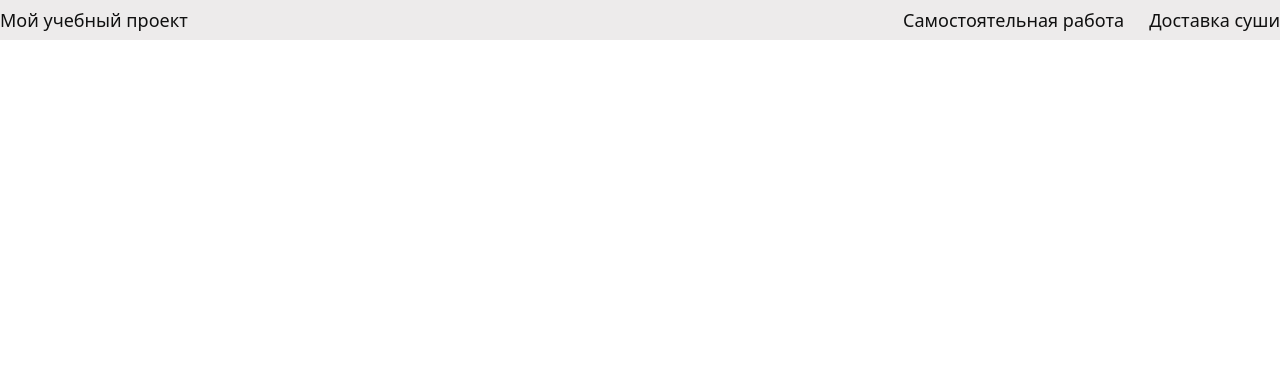
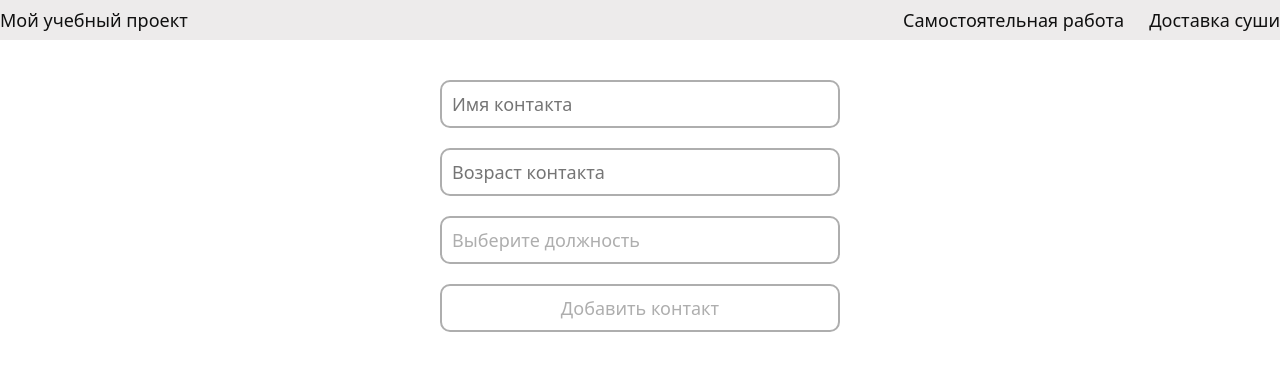
Before and after one commit to ArtErusov/test-project, a React (Create React App) app: page /adduser in a window 1280 px wide. Shown: the top 370 px of the page. Built offline with nearby package versions, Linux system fonts and the light colour scheme.

Commit message:
page add user

```diff
--- a/src/App.js
+++ b/src/App.js
@@ -3,6 +3,7 @@ import Header from './header/header';
 import IndependentPageOne from './page/IndependentPageOne';
 import DeliveryPrototype from './page/DeliveryPrototype';
 import TodoList from './page/todoList/TodoList';
+import AddUser from './page/addUser/AddUser';
 
 
 
@@ -19,6 +20,7 @@ function App() {
          <Route  path='/independentone' element={<IndependentPageOne />} />
          <Route  path='/deliveryprototype' element={<DeliveryPrototype />} />
          <Route  path='/todo' element={<TodoList />} />
+         <Route  path='/adduser' element={<AddUser />} />
       </Routes>
     </div>
   );
--- a/src/header/header.jsx
+++ b/src/header/header.jsx
@@ -17,7 +17,7 @@ const Header = () => {
                         <ul className={styles.drop + ' ' +  `${isOpen ? styles.drop_active : ""}`}>
                              {/* <= логика всплывающего меню */}
                             <li onClick={() => setOpen(!isOpen)}><Link to="http://localhost:3000/todo">todo list</Link></li>
-                            <li onClick={() => setOpen(!isOpen)}><a href="">add user</a></li>
+                            <li onClick={() => setOpen(!isOpen)}><Link to="http://localhost:3000/adduser">add user</Link></li>
                         </ul>
                     </li>
                     <li><Link to="http://localhost:3000/deliveryprototype">Доставка суши</Link></li>
--- /dev/null
+++ b/src/page/addUser/AddUser.jsx
@@ -0,0 +1,37 @@
+import styles from './addUser.module.scss';
+import { useState } from 'react';
+import InputUser from './InputUser';
+
+
+const AddUser = (props) =>{
+
+const [users, setUsers] = useState([]);
+
+const saveUser = (e) =>(
+   console.log(e.AddUser)
+);
+
+
+
+
+const addNewUser = () =>{
+        const taskUser ={
+                id: Math.random(),
+                status: false
+            }
+            let newUser = [taskUser, ...users] //добавляем к нашему массиву новый объект
+            setUsers(newUser)
+            setUsers("")
+ }
+
+
+
+
+return(<div className={styles.container}>
+<InputUser onSaveUser={saveUser} addNewUser={addNewUser} />
+</div>)
+
+}
+
+
+export default AddUser;
--- /dev/null
+++ b/src/page/addUser/InputUser.jsx
@@ -0,0 +1,35 @@
+import styles from './addUser.module.scss';
+import { useState } from 'react';
+
+
+const InputUser = (props) =>{
+
+const [addNewUser, setNameUser] = useState('')
+const [ageUser, setAgeUser] = useState('')
+
+const newUser = {
+    name: addNewUser,
+    age: ageUser
+}
+
+props.onSaveUser(newUser)
+
+const nameInputHapdler = (event) =>{
+    setNameUser(event.target.value);
+};
+const nameAgeHapdler = (event) =>{
+    setAgeUser(event.target.value);
+};
+
+
+return(<div className={styles.user__input}>
+    <input onChange={nameInputHapdler} type="text" placeholder='Имя контакта'/>
+    <input onChange={nameAgeHapdler} type="number" placeholder='Возраст контакта'/>
+    <p>Выберите должность</p>
+    <button onClick={() => props.addNewUser()} className={styles.btn}>Добавить контакт</button>
+
+</div>)
+}
+
+
+export default InputUser;
--- /dev/null
+++ b/src/page/addUser/addUser.module.scss
@@ -0,0 +1,38 @@
+@import '/src/scss/app.scss';
+
+
+.user{
+    &__input{
+        margin: 20px auto;
+        display: flex;
+        flex-flow: column wrap;
+        align-items: center;
+
+        input{
+        margin-top: 20px;
+        padding: 10px;
+        width: 400px;
+        border: 2px solid $gray;
+        border-radius: 10px; }
+
+        p {
+            padding: 10px;
+            margin-top: 20px;
+            width: 400px;
+            border: 2px solid $gray;
+            border-radius: 10px;
+            font-weight: 400;
+            cursor: pointer;
+            color: $gray;
+        }
+
+        button{
+            margin-top: 20px;
+            width: 400px;
+        }
+
+    }
+
+
+
+}
--- a/src/page/todoList/TodoList.jsx
+++ b/src/page/todoList/TodoList.jsx
@@ -35,7 +35,7 @@ console.log(inInputValid);
 
 return(<div className={styles.container}>
     <div className={styles.todo}>
-        <h1 style={{color: !inInputValid ? 'red' : 'gray'}}>todo list</h1> {/* Проверка ввода */}
+        <h1 style={{color: !inInputValid ? '#8e1515' : '#aeaeae'}}>todo list</h1> {/* Проверка ввода */}
 
         <TodoInput addTask={addTask} todo={todo} setTodo={setTodo} inInputValid={inInputValid}/>
 
```
Also changed, not shown: src/page/todoList/TodoInput.jsx (+0 -11 lines).
